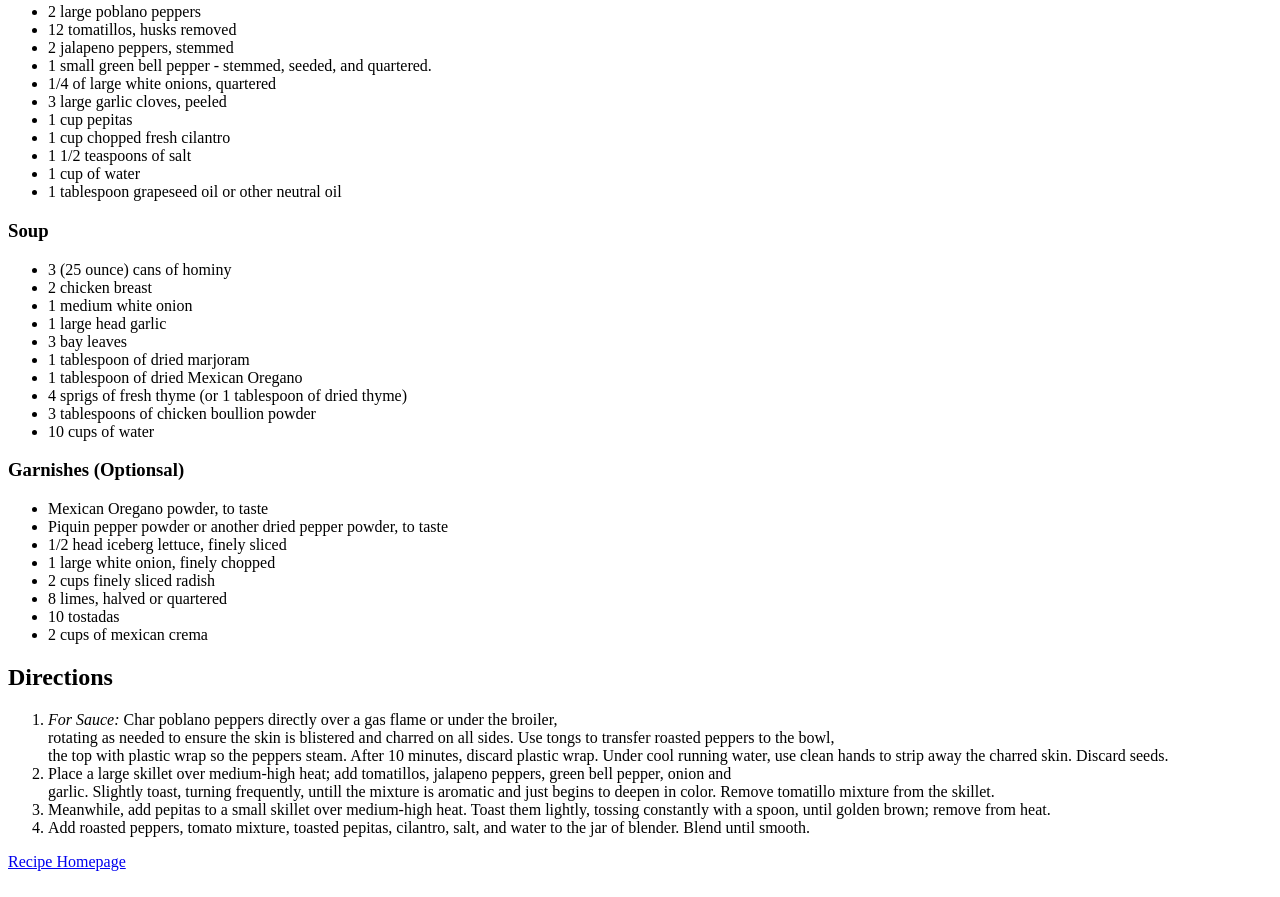
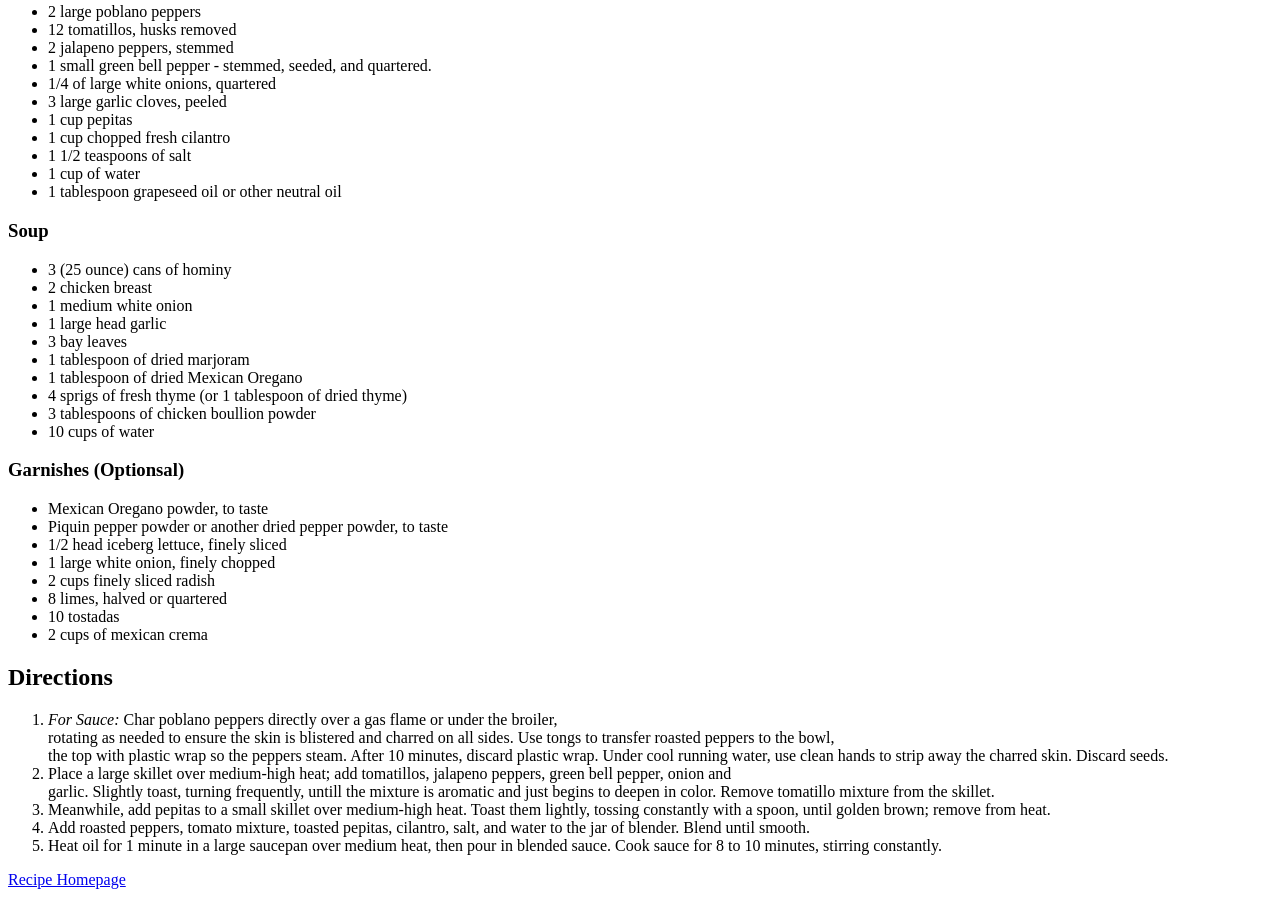
Before and after one commit to TruerroWild/odin-recipes, a plain HTML site: page recipes/pozole.html in a window 1280 px wide. Shown: the part 835-1732 px from the top of the page. Drawn offline with Linux system fonts and the light colour scheme.

Commit message:
Added fifth  step of instructions

```diff
--- a/recipes/pozole.html
+++ b/recipes/pozole.html
@@ -62,6 +62,7 @@
         garlic. Slightly toast, turning frequently, untill the mixture is aromatic and just begins to deepen in color. Remove tomatillo mixture from the skillet.</li>
         <li>Meanwhile, add pepitas to a small skillet over medium-high heat. Toast them lightly, tossing constantly with a spoon, until golden brown; remove from heat.</li>
         <li>Add roasted peppers, tomato mixture, toasted pepitas, cilantro, salt, and water to the jar of blender. Blend until smooth.</li>
+        <li>Heat oil for 1 minute in a large saucepan over medium heat, then pour in blended sauce. Cook sauce for 8 to 10 minutes, stirring constantly.</li>
     </ol>
     <a href="../index.html">Recipe Homepage</a>
 </body>
```
